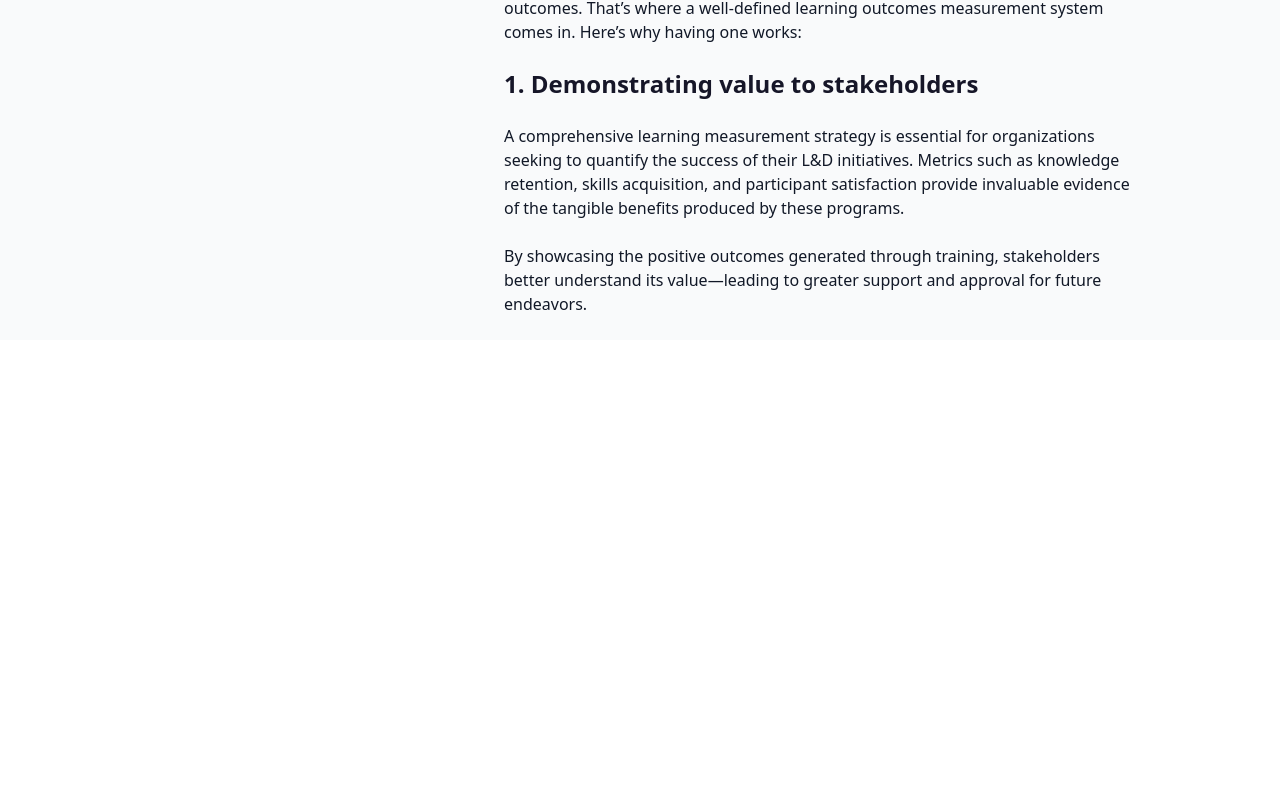
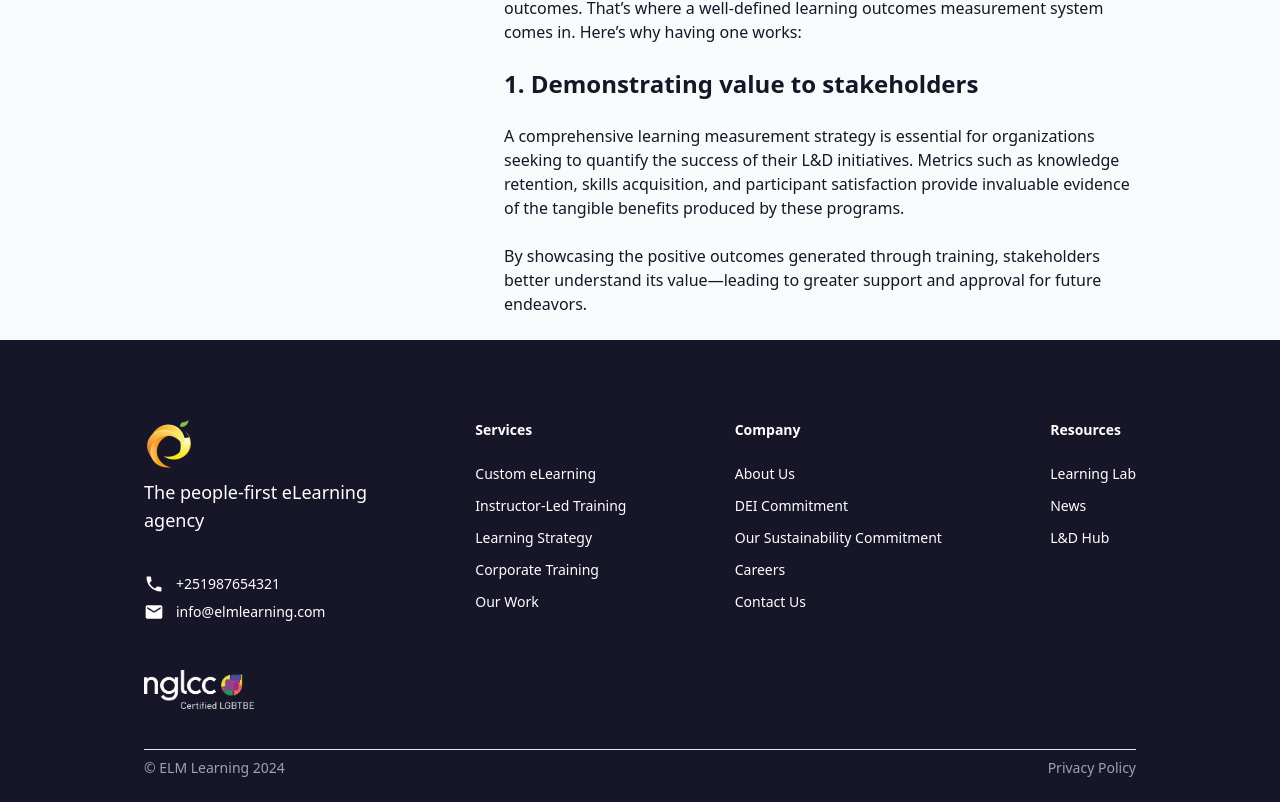
Before and after one commit to BereketTeshome/Enkoy-Technologies, a React (Vite) app in the folder client/: page / in a window 1280 px wide. Shown: the part 1520-2322 px from the top of the page. Before the commit the page ends 1860 px from the top, so only its background shows below. Built offline with nearby package versions, Linux system fonts and the light colour scheme.

Commit message:
added footer

```diff
--- a/client/package.json
+++ b/client/package.json
@@ -14,6 +14,7 @@
     "@emotion/styled": "^11.13.0",
     "@mui/icons-material": "^6.1.7",
     "@mui/material": "^6.1.7",
+    "framer-motion": "^11.11.15",
     "react": "^18.3.1",
     "react-dom": "^18.3.1",
     "react-router-dom": "^6.28.0"
--- a/client/src/App.jsx
+++ b/client/src/App.jsx
@@ -2,6 +2,7 @@ import React from "react";
 import { Route, Routes } from "react-router-dom";
 import NaveBar from "./components/NaveBar";
 import HomePage from "./pages/HomePage";
+import Footer from "./components/Footer";
 const App = () => {
   return (
     <div className="bg-gray-50">
@@ -11,6 +12,7 @@ const App = () => {
           <Route path="/" element={<HomePage />} />
         </Routes>
       </div>
+      <Footer />
     </div>
   );
 };
--- a/client/src/components/Contents.jsx
+++ b/client/src/components/Contents.jsx
@@ -26,7 +26,7 @@ const Contents = () => {
   return (
     <div className="px-36 flex gap-20 mt-20">
       <div>
-        <div className="w-[280px] sticky top-10">
+        <div className="w-[280px] sticky top-10 mb-6">
           <div>
             <div className="flex items-center bg-[#161628] text-white gap-5 text-lg py-2 px-4 font-semibold mb-5">
               <img src="/img/contentsMenuImg.png" alt="" className="w-[30px]" />
--- /dev/null
+++ b/client/src/components/Footer.jsx
@@ -0,0 +1,65 @@
+import { Mail, Phone } from "@mui/icons-material";
+import React from "react";
+
+const Footer = () => {
+  return (
+    <div className="bg-[#161628] w-full px-36">
+      <div className="pt-20 text-white flex justify-between">
+        <div>
+          <img src="/navLogo.png" alt="logo" className="w-[50px]" />
+          <h2 className="text-lg mb-10 mt-2">
+            The people-first eLearning <br /> agency
+          </h2>
+          <p className="flex items-center text-sm gap-3 mb-2">
+            <Phone fontSize="small" /> +251987654321
+          </p>
+          <p className="flex items-center text-sm gap-3 mb-2">
+            <Mail fontSize="small" /> info@elmlearning.com
+          </p>
+        </div>
+        <div>
+          <p className="text-sm font-semibold mb-6">Services</p>
+          <div className="*:mb-3 *:text-sm flex flex-col">
+            <a href="/">Custom eLearning</a>
+            <a href="/">Instructor-Led Training</a>
+            <a href="/">Learning Strategy</a>
+            <a href="/">Corporate Training</a>
+            <a href="/">Our Work</a>
+          </div>
+        </div>
+        <div>
+          <p className="text-sm font-semibold mb-6">Company</p>
+          <div className="*:mb-3 *:text-sm flex flex-col">
+            <a href="/">About Us</a>
+            <a href="/">DEI Commitment</a>
+            <a href="/">Our Sustainability Commitment</a>
+            <a href="/">Careers</a>
+            <a href="/">Contact Us</a>
+          </div>
+        </div>
+        <div>
+          <p className="text-sm font-semibold mb-6">Resources</p>
+          <div className="*:mb-3 *:text-sm flex flex-col">
+            <a href="/">Learning Lab</a>
+            <a href="/">News</a>
+            <a href="/">L&D Hub</a>
+          </div>
+        </div>
+      </div>
+      <div className="w-full">
+        <img
+          src="/footerLogo.png"
+          alt="footerLogo.png"
+          className="w-[110px] my-10"
+        />
+        <hr />
+        <div className="flex justify-between text-sm text-gray-400 pt-2 pb-6">
+          <p>© ELM Learning 2024</p>
+          <p>Privacy Policy</p>
+        </div>
+      </div>
+    </div>
+  );
+};
+
+export default Footer;
```
Also changed, not shown: client/public/footerLogo.png (added), 1 other file (tests, documents, lock files or other folders).
